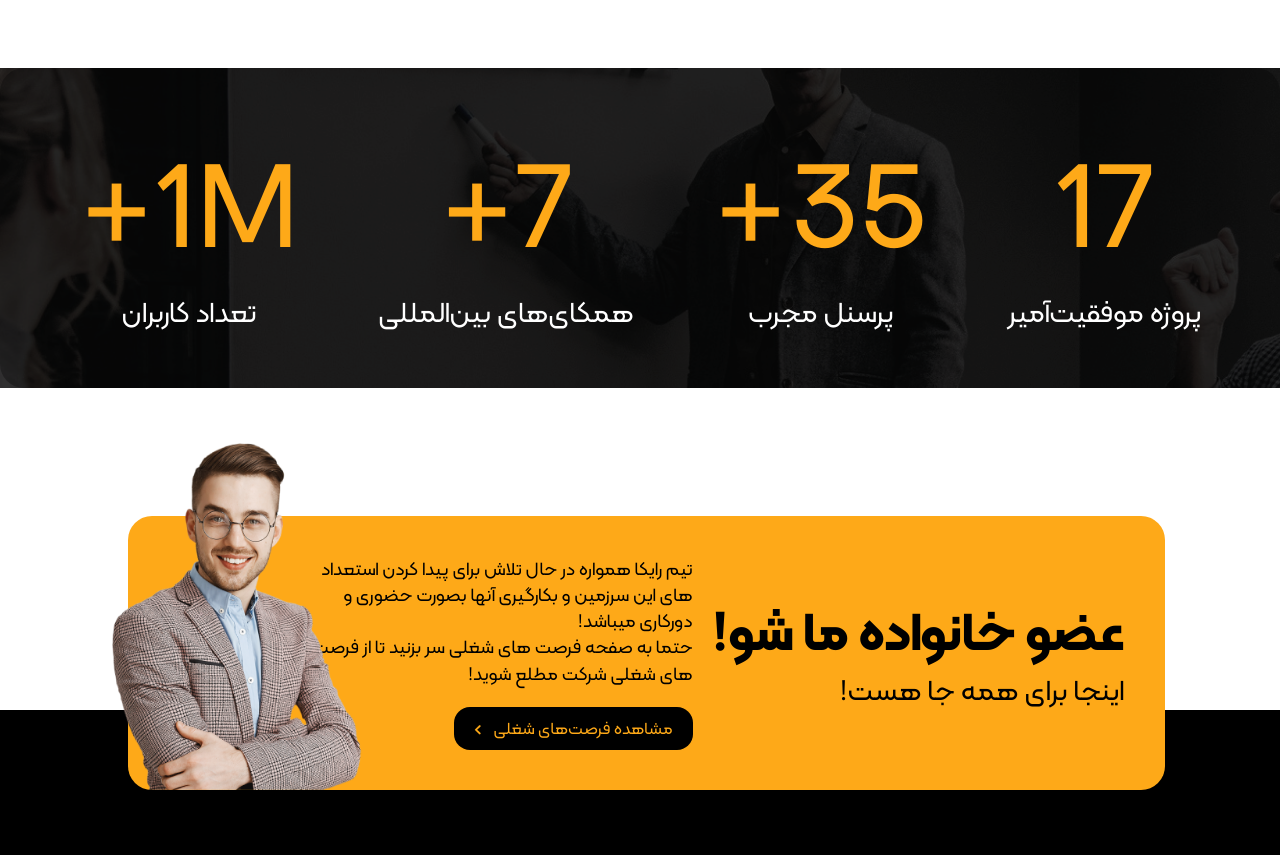
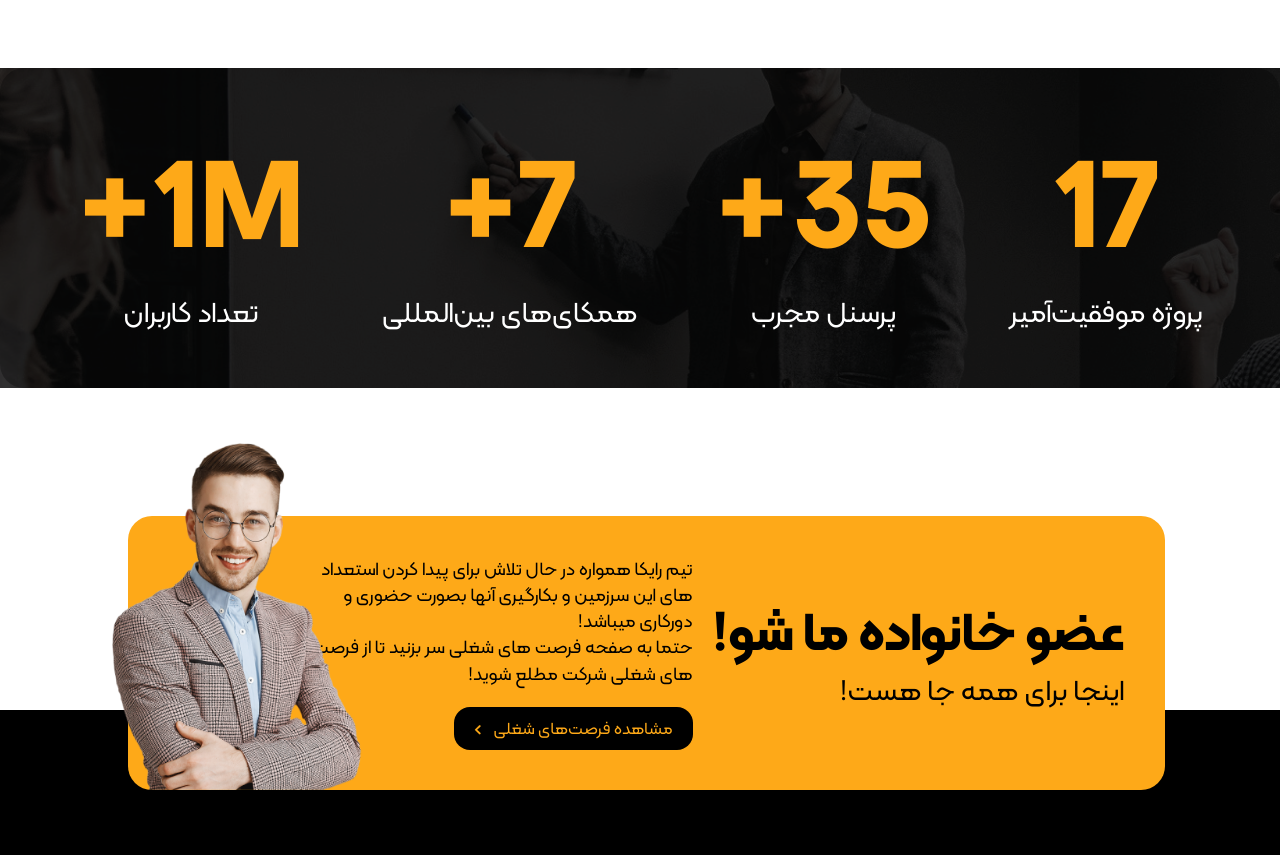
Before and after one commit to mahjs/Rayka-Main, a Next.js app: page / in a window 1280 px wide. Shown: the part 1260-2115 px from the top of the page. Built offline with nearby package versions, Linux system fonts and the light colour scheme.

Commit message:
style: fix font weight in number at home page

```diff
--- a/src/app/globals.css
+++ b/src/app/globals.css
@@ -235,7 +235,7 @@ body {
 }
 
 .number {
-  font-family: "KalamehRegular";
+  font-family: "KalamehBold";
   font-size: 7.56819rem;
   line-height: 140%;
 }
--- a/src/app/page.tsx
+++ b/src/app/page.tsx
@@ -81,7 +81,7 @@ export default function Home() {
       {/* Information Content */}
       <div className="justify-centerjjj relative mb-[5rem] flex h-[20rem] w-full items-center bg-main-image">
         <div className="absolute bottom-0 left-0 right-0 top-0 z-10 h-full w-full rounded-3xl bg-black bg-opacity-30" />
-        <div className="absolute  z-20 flex w-full justify-evenly">
+        <div className="absolute z-20 flex w-full justify-evenly ">
           {informationData.map((info) => (
             <InfoText key={info.id} title={info.title} text={info.text} />
           ))}
```
